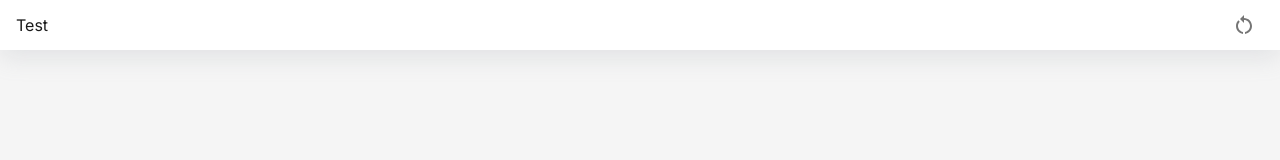
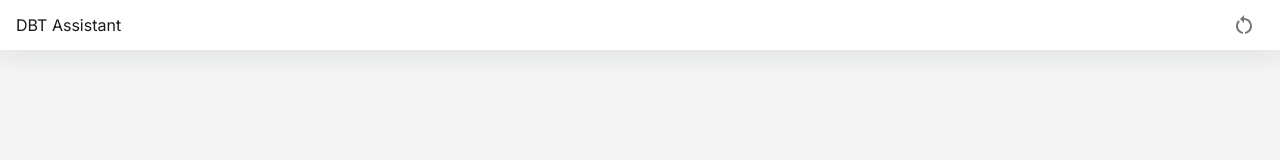
Before and after one commit to supershaneski/openai-assistants-api-streaming, a Next.js app: page / in a window 1280 px wide. Shown: the top 160 px of the page. Built offline with nearby package versions, Linux system fonts and the light colour scheme.

Commit message:
change name to DBT assistant
change name to DBT assistant

```diff
--- a/src/app/sandbox.js
+++ b/src/app/sandbox.js
@@ -253,7 +253,7 @@ export default function Sandbox() {
     return (
         <div className={classes.container}>
             <div className={classes.header}>
-                <span>Test</span>
+                <span>DBT Assistant</span>
                 <IconButton onClick={handleReset}>
                     <ResetIcon />
                 </IconButton>
```
